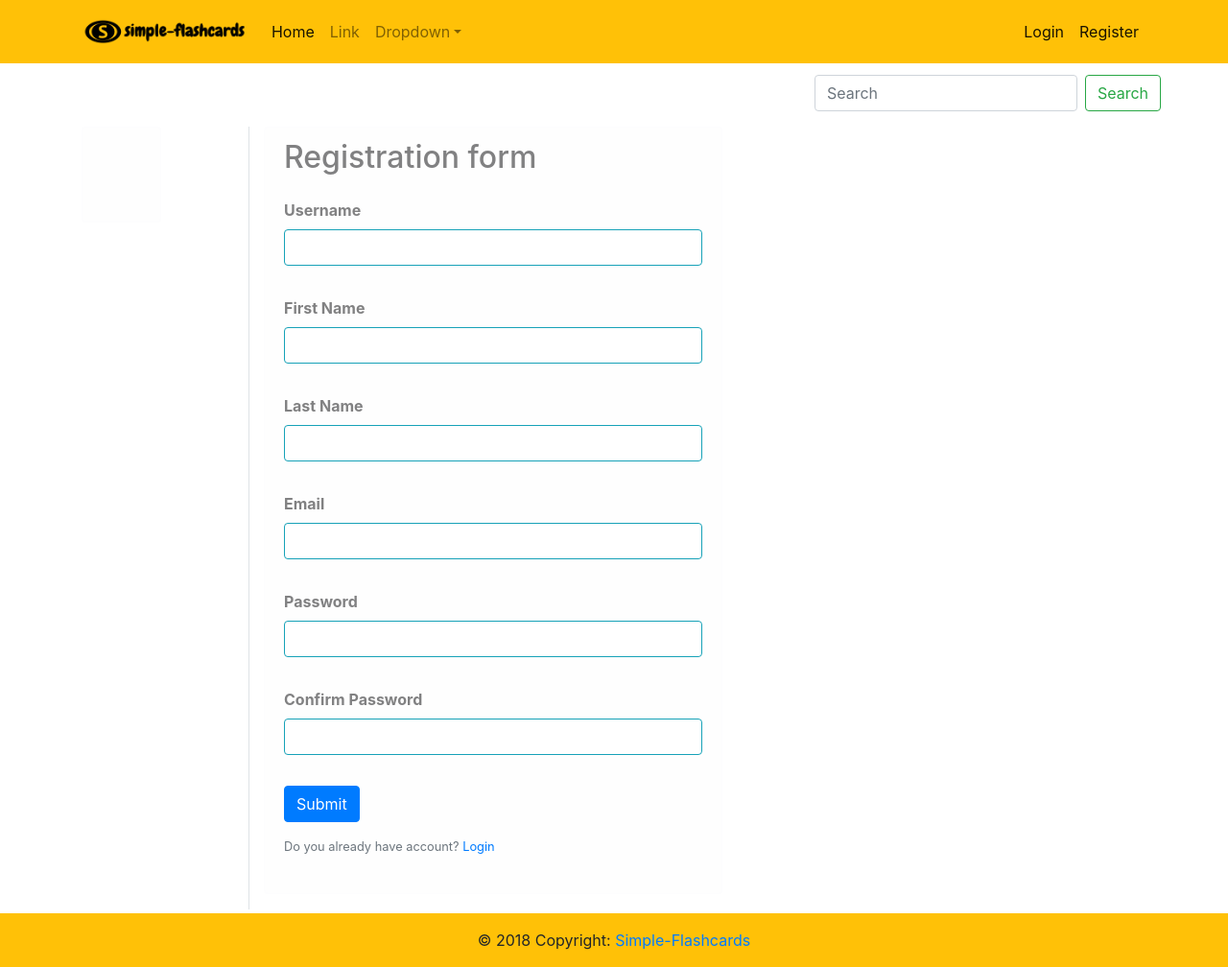
After one commit to eRafaell/simple-flashcards, a Django app: page /register/ in a window 1280 px wide. The commit adds this page. Shown: the whole page at 96% size. Run offline with Django 3.2, Linux system fonts and the light colour scheme; some libraries are stand-ins or nearby versions.

Commit message:
adding register view, form and url

```diff
--- a/flashcards/urls.py
+++ b/flashcards/urls.py
@@ -17,11 +17,12 @@ from django.conf import settings
 from django.conf.urls.static import static
 from django.contrib import admin
 from django.urls import path
-from users.views import main_page_view
+from users.views import main_page_view, register
 
 urlpatterns = [
     path('admin/', admin.site.urls),
-    path('', main_page_view, name='home')
+    path('', main_page_view, name='home'),
+    path('register/', register, name='register')
 ]
 
 if settings.DEBUG:
--- a/static/css/base.css
+++ b/static/css/base.css
@@ -1,5 +1,3 @@
-h1 {
-    color: blue;
-    text-align: center;
-
+.alert {
+   width:52%;
 }
--- a/templates/base.html
+++ b/templates/base.html
@@ -1,9 +1,9 @@
 {% load staticfiles %}
 <!--DOCTYPE HTML-->
 
-<html>
+<html lang="en">
 <head>
-    <title>{% block head_title %} Home site {% endblock head_title%}</title>
+    <title>{% block head_title %} {% endblock head_title%}</title>
     <meta charset="utf-8">
     <meta name="viewport" content="width=device-width, initial-scale=1, shrink-to-fit=no">
     <link rel="stylesheet" href="https://stackpath.bootstrapcdn.com/bootstrap/4.4.1/css/bootstrap.min.css"
@@ -13,13 +13,41 @@
 </head>
 
 <body>
-<header>
-    <h1>Django</h1>
-</header>
-<div class="container">
-        {% block content %}
-        {% endblock %}
+{% include 'navbar.html' %}
+
+
+<div class="container my-1">
+    <div class="row mb-2">
+    <form class="form-inline my-2 ml-auto">
+      <input class="form-control mr-sm-2" type="search" placeholder="Search">
+      <button class="btn btn-outline-success my-1 my-sm-0" type="submit">Search</button>
+    </form>
+    </div>
+
+    <div class="row">
+        <div class="col-sm-12 col-lg-2 mx-auto border-right">
+            <div class="alert alert-light" role="alert" style="min-height: 100px;">
+            {% block sidebar %}
+
+            {% endblock sidebar %}
+        </div>
+        </div>
+
+        <div class="col-sm-12 col-lg-10 mx-auto">
+            <div class="alert alert-light" role="alert" style="min-height: 800px;">
+            {% block content %}
+
+            {% endblock %}
+
+            </div>
+        </div>
+    </div>
+
+
 </div>
+
+
+{% include 'footer.html' %}
 
 <script src="https://code.jquery.com/jquery-3.4.1.slim.min.js"
 integrity="sha384-J6qa4849blE2+poT4WnyKhv5vZF5SrPo0iEjwBvKU7imGFAV0wwj1yYfoRSJoZ+n" crossorigin="anonymous"></script>
--- /dev/null
+++ b/templates/footer.html
@@ -0,0 +1,8 @@
+
+<footer class="page-footer font-small blue bg-warning">
+
+  <div class="footer-copyright text-center py-3">© 2018 Copyright:
+    <a href="{% url 'home' %}"> Simple-Flashcards</a>
+  </div>
+
+</footer>
--- /dev/null
+++ b/templates/navbar.html
@@ -0,0 +1,41 @@
+{% load static %}
+
+<nav class="navbar navbar-expand-md navbar-light bg-warning">
+  <div class="container">
+  <a class="navbar-brand" href="#"><img src="{% static 'img/logo.png' %}"  height="40" alt="Logo of simple-flashcards web page"></a>
+  <button class="navbar-toggler" type="button" data-toggle="collapse" data-target="#navbarToggler"
+          aria-controls="navbarToggler" aria-expanded="false" aria-label="Toggle navigation">
+    <span class="navbar-toggler-icon"></span>
+  </button>
+
+  <div class="collapse navbar-collapse" id="navbarToggler">
+    <ul class="navbar-nav mt-2 mt-lg-0">
+      <li class="nav-item active">
+        <a class="nav-link" href="#">Home <span class="sr-only">(current)</span></a>
+      </li>
+      <li class="nav-item">
+        <a class="nav-link" href="#">Link</a>
+      </li>
+      <li class="nav-item dropdown">
+        <a class="nav-link dropdown-toggle" data-toggle="dropdown" href="#" role="button" aria-haspopup="true" aria-expanded="false">Dropdown</a>
+        <div class="dropdown-menu dropdown-menu-left">
+          <a class="dropdown-item" href="#">Action</a>
+          <a class="dropdown-item" href="#">Another action</a>
+          <a class="dropdown-item" href="#">Something else here</a>
+          <div class="dropdown-divider"></div>
+          <a class="dropdown-item" href="#">Separated link</a>
+        </div>
+      </li>
+      </ul>
+
+      <ul class="navbar-nav mt-2 mt-lg-0 ml-auto">
+      <li class="nav-item active ">
+        <a class="nav-link ml-auto" href="#">Login<span class="sr-only">(current)</span></a>
+      </li>
+      <li class="nav-item active ">
+        <a class="nav-link ml-auto" href="{% url 'register' %}">Register<span class="sr-only">(current)</span></a>
+      </li>
+    </ul>
+  </div>
+  </div>
+</nav>
--- /dev/null
+++ b/templates/register.html
@@ -0,0 +1,50 @@
+{% extends 'base.html' %}
+
+{% block head_title %} Register site {% endblock head_title%}
+
+{% block content %}
+
+<div class="pb-3"><h2>Registration form</h2></div>
+
+    {% if messages %}
+        {% for message in messages %}
+            <div class="text-danger pb-4">{{ message }}. Use another one</div>
+        {% endfor %}
+    {% endif %}
+
+<form action="{% url 'register' %}" method="POST">
+    {% csrf_token %}
+    <div class="form-group pb-3">
+        <label for="username"><b>Username</b></label>
+        <input type="text" class="form-control border border-info" id="username" name="username">
+    </div>
+    <div class="form-group pb-3">
+        <label for="first_name"><b>First Name</b></label>
+        <input type="text" class="form-control border border-info" id="first_name" name="first_name">
+    </div>
+    <div class="form-group pb-3">
+        <label for="last_name"><b>Last Name</b></label>
+        <input type="text" class="form-control border border-info" id="last_name" name="last_name">
+    </div>
+    <div class="form-group pb-3">
+        <label for="email"><b>Email</b></label>
+        <input type="email" class="form-control border border-info" id="email" name="email">
+    </div>
+    <div class="form-group pb-3">
+        <label for="password1"><b>Password</b></label>
+        <input type="password" class="form-control border border-info" id="password1" name="password1">
+    </div>
+    <div class="form-group pb-3">
+        <label for="password2"><b>Confirm Password</b></label>
+        <input type="password" class="form-control border border-info" id="password2" name="password2">
+    </div>
+    <button type="submit" class="btn btn-primary">Submit</button>
+</form>
+
+<div class="text-muted">
+    <small>
+        Do you already have account? <a href="#">Login</a>
+    </small>
+</div>
+
+{% endblock %}
--- a/users/views.py
+++ b/users/views.py
@@ -1,5 +1,47 @@
-from django.shortcuts import render
+from django.shortcuts import render, redirect
+from django.contrib import messages
+from django.contrib.auth.models import User, auth
 
 
 def main_page_view(request):
-    return render(request, "base.html")
+    return render(request, "main_page.html")
+
+
+def register(request):
+    if request.method == "POST":
+        username = request.POST['username']
+        first_name = request.POST['first_name']
+        last_name = request.POST['last_name']
+        email = request.POST['email']
+        password1 = request.POST['password1']
+        password2 = request.POST['password2']
+
+        if password1 == password2:
+            if User.objects.filter(username=username).exists():
+                messages.warning(request, 'Username taken')
+                return redirect('/register')
+            elif User.objects.filter(email=email).exists():
+                messages.info(request, 'Email taken')
+                return redirect('/register')
+            else:
+                user = User.objects.create_user(username=username, password=password1, email=email,
+                                                first_name=first_name, last_name=last_name)
+                user.save()
+                messages.info(request, f'User {username} created')
+                return redirect('/')
+        else:
+            messages.error(request, 'Password not matching')
+            return redirect('/register')
+
+
+
+    else:
+        return render(request, "register.html")
+
+
+def login(request):
+    pass
+
+
+def logout(request):
+    pass
```
Also changed, not shown: templates/main_page.html (added, +20 -0 lines), static/img/logo.png (added).
